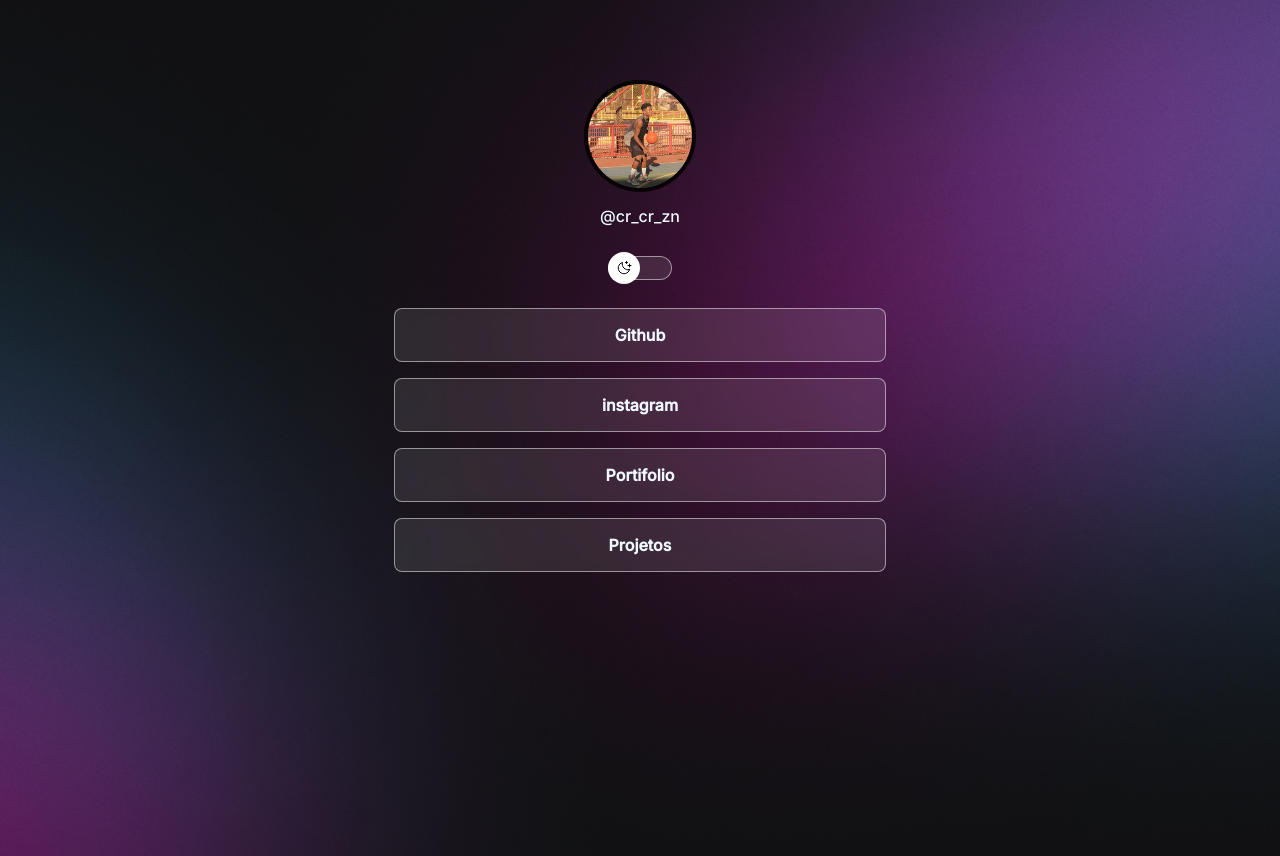
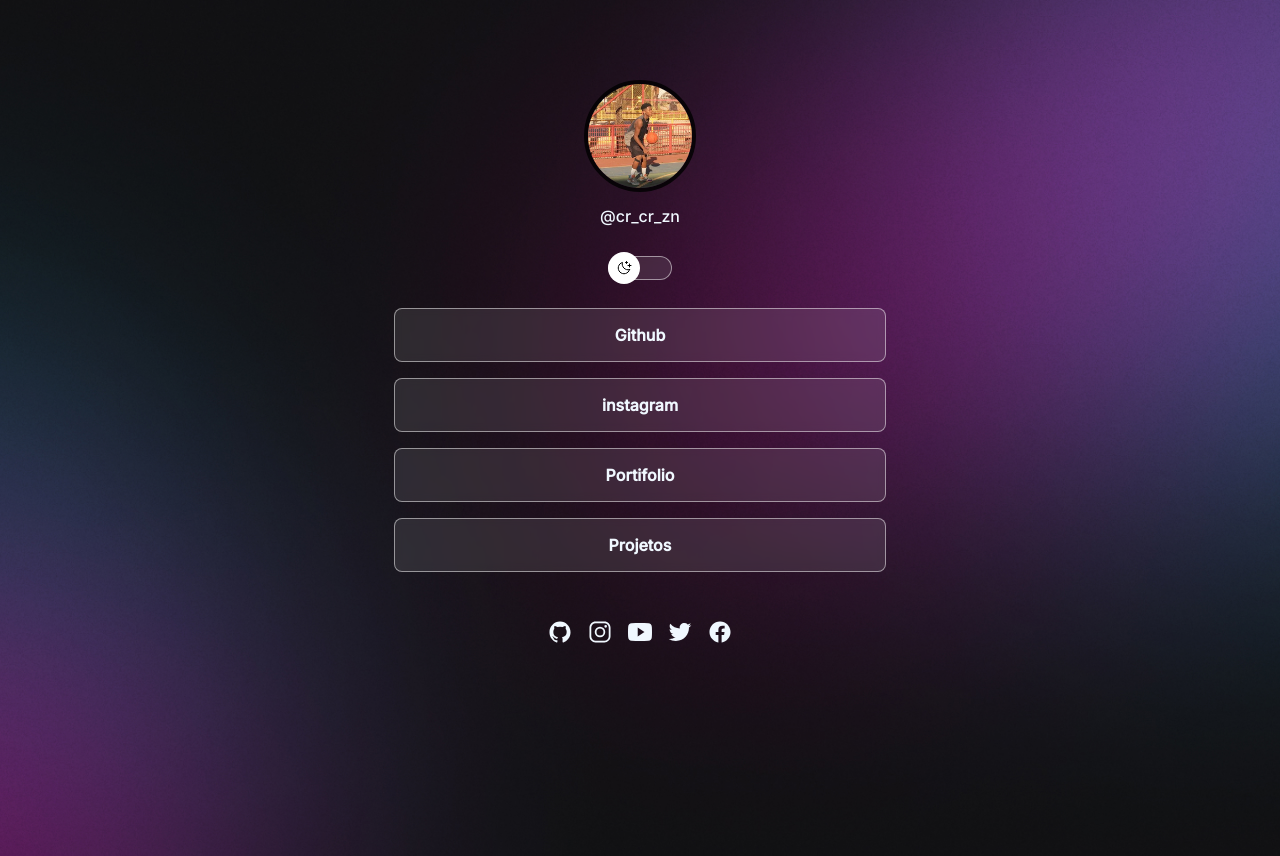
Before and after one commit to cainhocr/dev-links-react, a React (Create React App) app: page / in a window 1280 px wide. Built offline with nearby package versions, Linux system fonts and the light colour scheme.

Commit message:
desenvolvido socialLinks

```diff
--- a/public/index.html
+++ b/public/index.html
@@ -1,14 +1,12 @@
 <!DOCTYPE html>
 <html lang="pt-BR">
+
 <head>
   <meta charset="utf-8" />
   <link rel="icon" href="%PUBLIC_URL%/favicon.ico" />
   <meta name="viewport" content="width=device-width, initial-scale=1" />
   <meta name="theme-color" content="#000000" />
-    <meta
-      name="description"
-      content="Web site created using create-react-app"
-    />
+  <meta name="description" content="Web site created using create-react-app" />
   <link rel="apple-touch-icon" href="%PUBLIC_URL%/logo192.png" />
   <!--
       manifest.json provides metadata used when your web app is installed on a
@@ -26,6 +24,7 @@
     -->
   <title>DevLinks React</title>
 </head>
+
 <body>
   <noscript>You need to enable JavaScript to run this app.</noscript>
   <div id="root"></div>
@@ -39,5 +38,8 @@
       To begin the development, run `npm start` or `yarn start`.
       To create a production bundle, use `npm run build` or `yarn build`.
     -->
+  <script type="module" src="https://unpkg.com/ionicons@7.1.0/dist/ionicons/ionicons.esm.js"></script>
+  <script nomodule src="https://unpkg.com/ionicons@7.1.0/dist/ionicons/ionicons.js"></script>
 </body>
+
 </html>
--- a/src/components/socialLinks/socialLinks.jsx
+++ b/src/components/socialLinks/socialLinks.jsx
@@ -0,0 +1,11 @@
+import "./socialLinks.module.css";
+
+const SocialLinks = ({ icon, href }) => {
+  return (
+    <a href={href} target="_blank">
+      <ion-icon name={icon} />
+    </a>
+  );
+};
+
+export default SocialLinks;
--- a/src/components/socialLinks/socialLinks.module.css
+++ b/src/components/socialLinks/socialLinks.module.css
@@ -0,0 +1,7 @@
+a{
+    a{
+        display: flex;
+        align-items: center;
+        justify-content: center;
+    }
+}
--- a/src/pages/App.css
+++ b/src/pages/App.css
@@ -51,3 +51,13 @@
   gap: 16px; /* Isso seria o espaçamento entre um e outro*/
   padding: 24px;
 }
+#socialLinks{
+  display: flex;
+  justify-content: center;
+  padding: 24px;
+  gap: 16px;
+
+
+  font-size: 24px;
+
+}
--- a/src/pages/App.jsx
+++ b/src/pages/App.jsx
@@ -1,24 +1,26 @@
 import { useState } from "react";
 import Profile from "../components/profile/profile";
-import Switch from "../components/switch/switch"
+import Switch from "../components/switch/switch";
 import Links from "../components/links/links";
+import SocialLinks from "../components/socialLinks/socialLinks";
 
 import "./App.css";
 
-import imgDarkMode from "../img/caiuuuu.jpg"
-import imgLightMode from "../img/cr.jpg"
+import imgDarkMode from "../img/caiuuuu.jpg";
+import imgLightMode from "../img/cr.jpg";
 
 const App = () => {
-    const [isLightMode,setIsLightMode] = useState(true)
+  const [isLightMode, setIsLightMode] = useState(true);
 
-const imgsrc = isLightMode ? imgLightMode :imgDarkMode;
-    const imgalt = isLightMode ? "imagem no Modo Claro" : "imagem no modo escuro"
+  const imgsrc = isLightMode ? imgLightMode : imgDarkMode;
+  const imgalt = isLightMode ? "imagem no Modo Claro" : "imagem no modo escuro";
   return (
     <div id="container">
-      <Profile imgsrc={imgDarkMode} imgalt={imgalt}>@cr_cr_zn</Profile>
+      <Profile imgsrc={imgDarkMode} imgalt={imgalt}>
+        @cr_cr_zn
+      </Profile>
       <Switch></Switch>
       <div id="links">
-
         <ul>
           <Links link={"https://github.com"}>Github</Links>
           <Links link={"#"}>instagram</Links>
@@ -26,6 +28,13 @@
           <Links link={"#"}>Projetos</Links>
         </ul>
       </div>
+      <div id="socialLinks">
+        <SocialLinks href={"#"} icon={"logo-github"} />
+        <SocialLinks href={"#"} icon={"logo-Instagram"} />
+        <SocialLinks href={"#"} icon={"logo-Youtube"} />
+        <SocialLinks href={"#"} icon={"logo-Twitter"} />
+        <SocialLinks href={"#"} icon={"logo-Facebook"} />
+      </div>
     </div>
   );
 };
```
Lines whose indentation alone changed are shown as unchanged.
